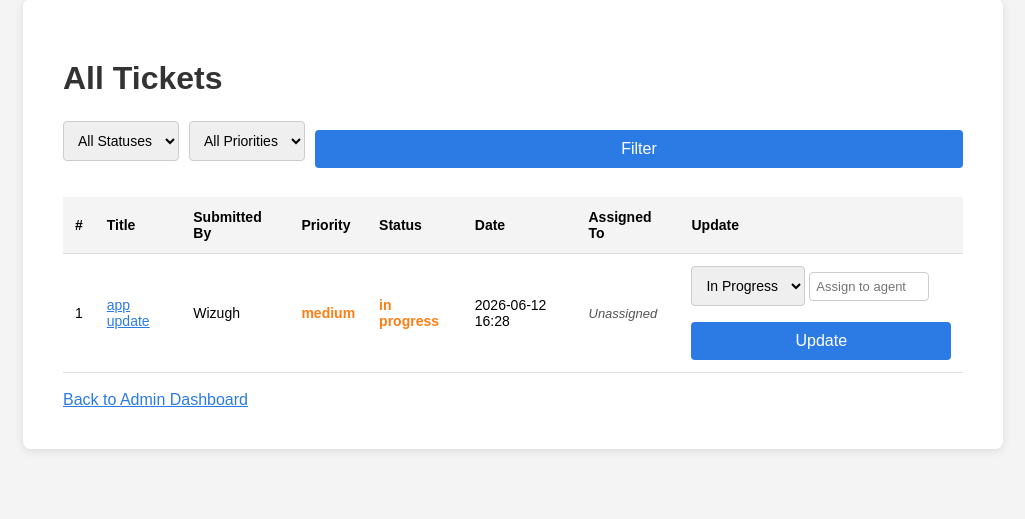
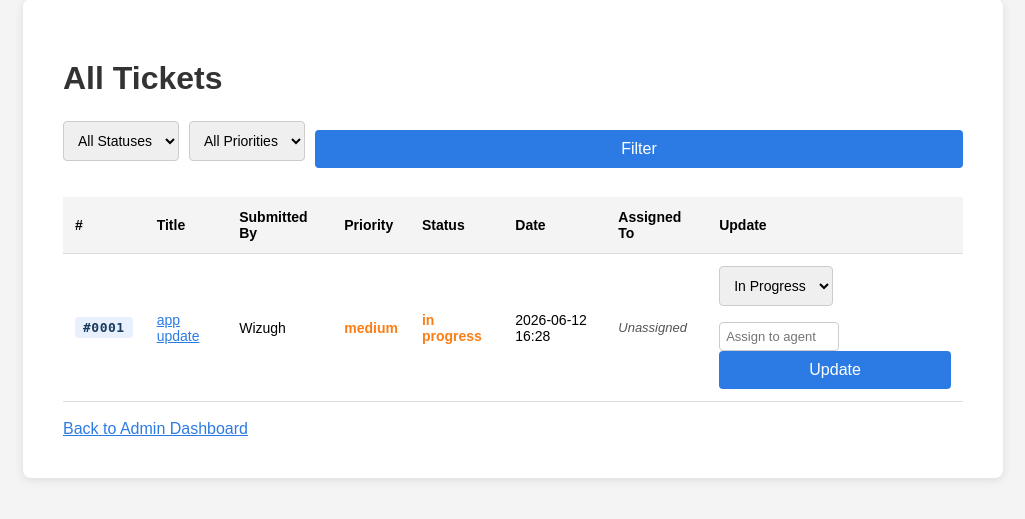
Before and after one commit to Wizugh/helpdesk-ticketing-system, a Flask app: page /admin/tickets in a window 1280 px wide. Shown: the part 133-652 px from the top of the page, without its empty margins (127-1152 px from the left). Run offline with Flask 3, Linux system fonts and the light colour scheme; a user stored in the database is signed in; data comes from the database, SQL or seed files in the repository.

Commit message:
Feature 5: Prominent ticket ID reference number
Ticket IDs now display as zero-padded monospace badges (#0042) across
all list and detail views, matching standard helpdesk reference formats.

Co-Authored-By: Claude Sonnet 4.6 <noreply@anthropic.com>

```diff
--- a/static/style.css
+++ b/static/style.css
@@ -225,6 +225,18 @@ tr:hover { background-color: #f9f9f9; }
     font-size: 15px;
 }
 
+.ticket-id-badge {
+    display: inline-block;
+    background-color: #e8f0fe;
+    color: #1a3c5e;
+    font-family: monospace;
+    font-size: 13px;
+    font-weight: bold;
+    padding: 3px 8px;
+    border-radius: 4px;
+    letter-spacing: 0.5px;
+}
+
 .detail-grid {
     display: grid;
     grid-template-columns: 1fr 2fr;
--- a/templates/admin_tickets.html
+++ b/templates/admin_tickets.html
@@ -37,7 +37,7 @@
         <tbody>
             {% for ticket in tickets %}
             <tr>
-                <td>{{ ticket['id'] }}</td>
+                <td><span class="ticket-id-badge">#{{ '%04d'|format(ticket['id']) }}</span></td>
                 <td><a href="/ticket/{{ ticket['id'] }}">{{ ticket['title'] }}</a></td>
                 <td>{{ ticket['created_by'] }}</td>
                 <td class="priority-{{ ticket['priority'] }}">{{ ticket['priority'] }}</td>
--- a/templates/mytickets.html
+++ b/templates/mytickets.html
@@ -18,7 +18,7 @@
         <tbody>
             {% for ticket in tickets %}
             <tr>
-                <td>{{ ticket['id'] }}</td>
+                <td><span class="ticket-id-badge">#{{ '%04d'|format(ticket['id']) }}</span></td>
                 <td><a href="/ticket/{{ ticket['id'] }}">{{ ticket['title'] }}</a></td>
                 <td class="priority-{{ ticket['priority'] }}">{{ ticket['priority'] }}</td>
                 <td class="status-{{ ticket['status'].replace(' ', '-') }}">{{ ticket['status'] }}</td>
```
